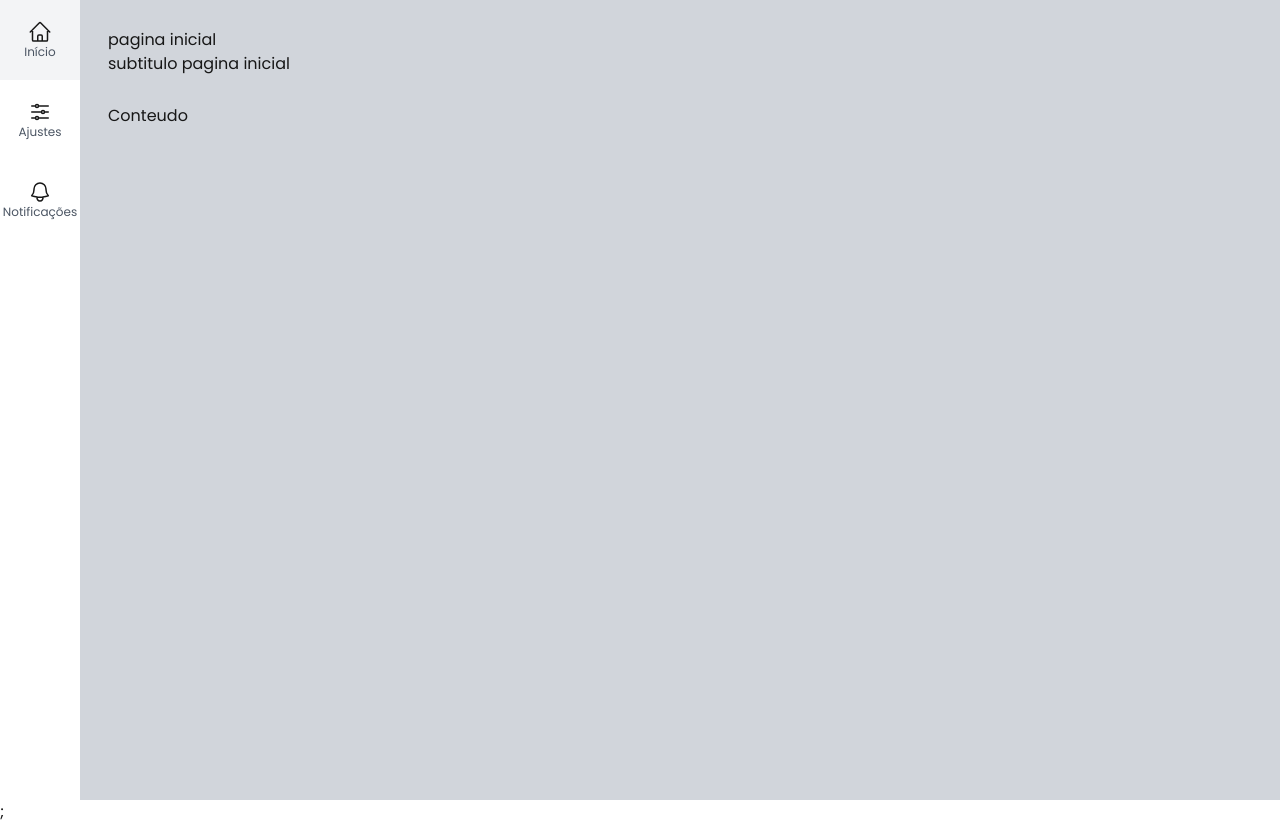
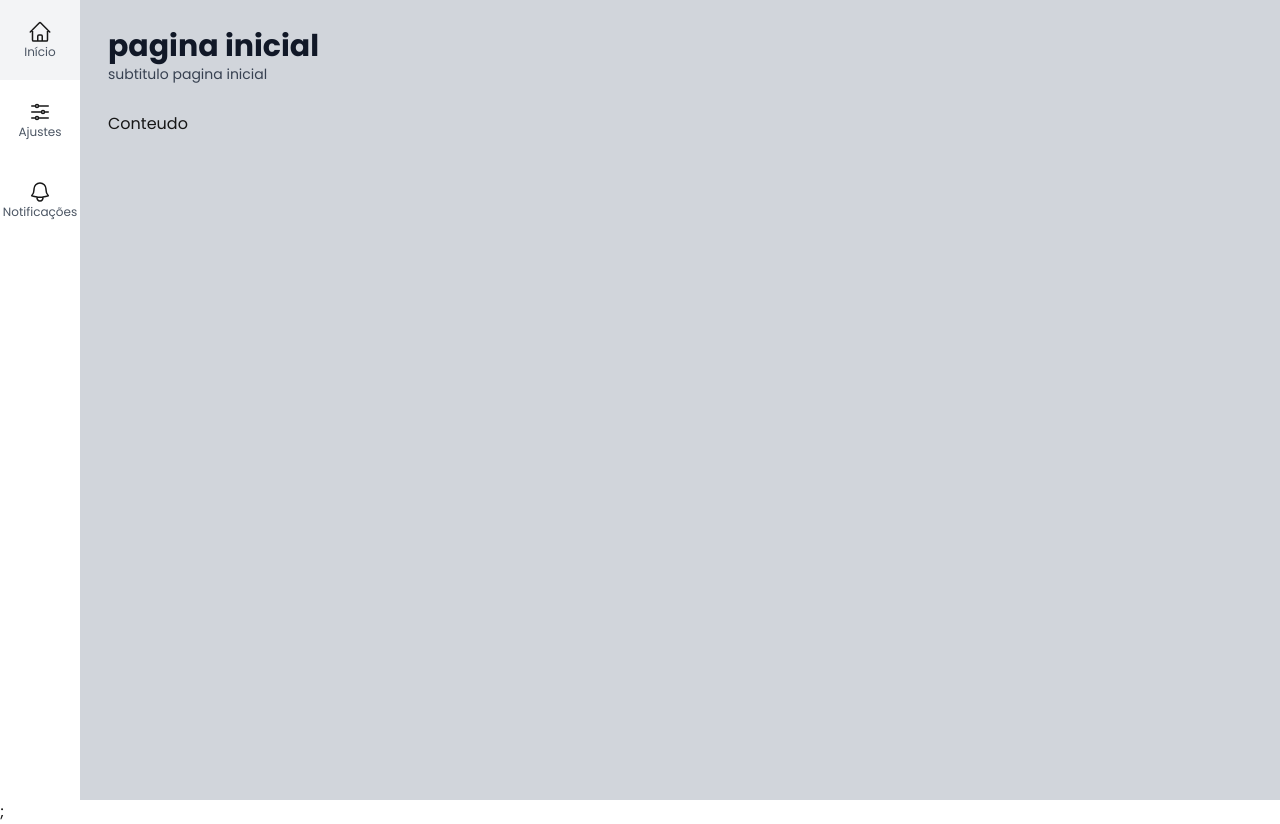
Before and after one commit to Victordplima/Template-Admin, a Next.js app: page / in a window 1280 px wide. Built offline with nearby package versions, Linux system fonts and the light colour scheme.

Commit message:
style: altera os estilos do titulo

```diff
--- a/src/components/template/Titulo.tsx
+++ b/src/components/template/Titulo.tsx
@@ -8,14 +8,14 @@ export default function Titulo(props: TituloProps) {
         <div>
             <h1
                 className={`
-
+                    font-black text-3xl text-gray-900
                 `}
             >
                 {props.titulo}
             </h1>
             <h2
                 className={`
-
+                    font-light text-sm text-gray-700
                     `}
             >
                 {props.subtitulo}
```
